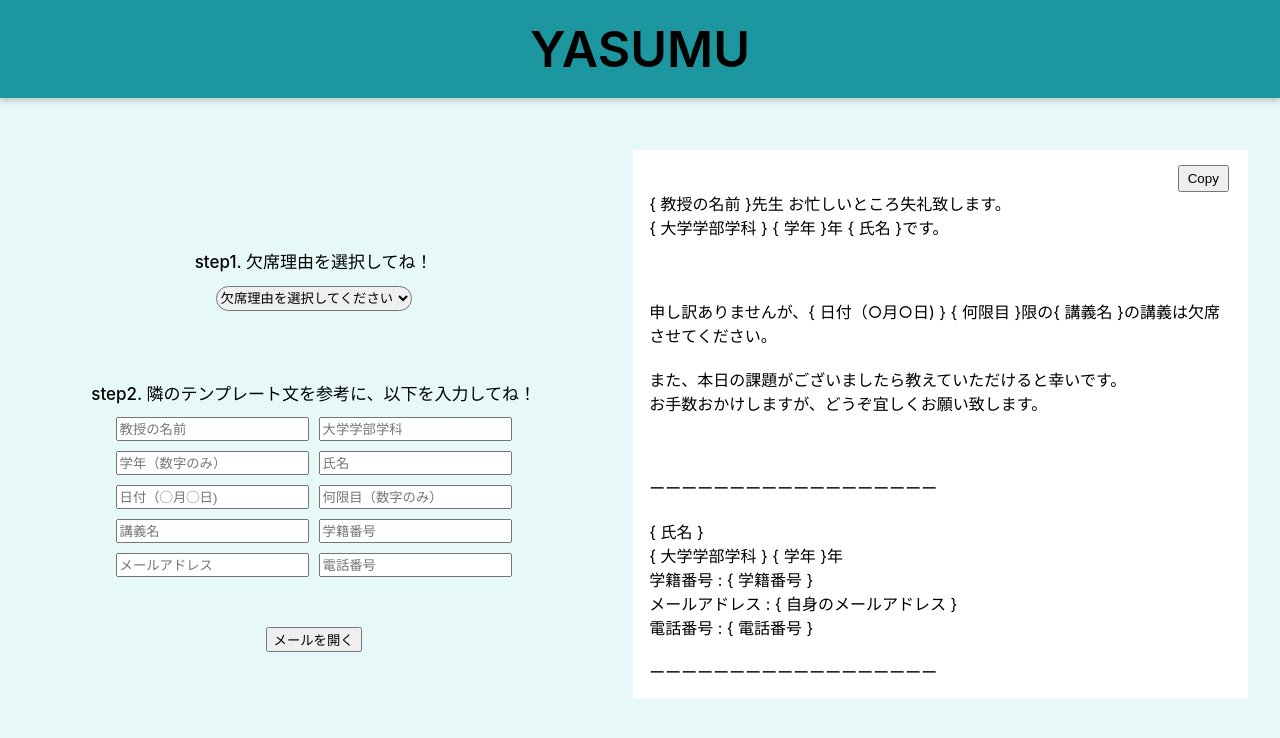
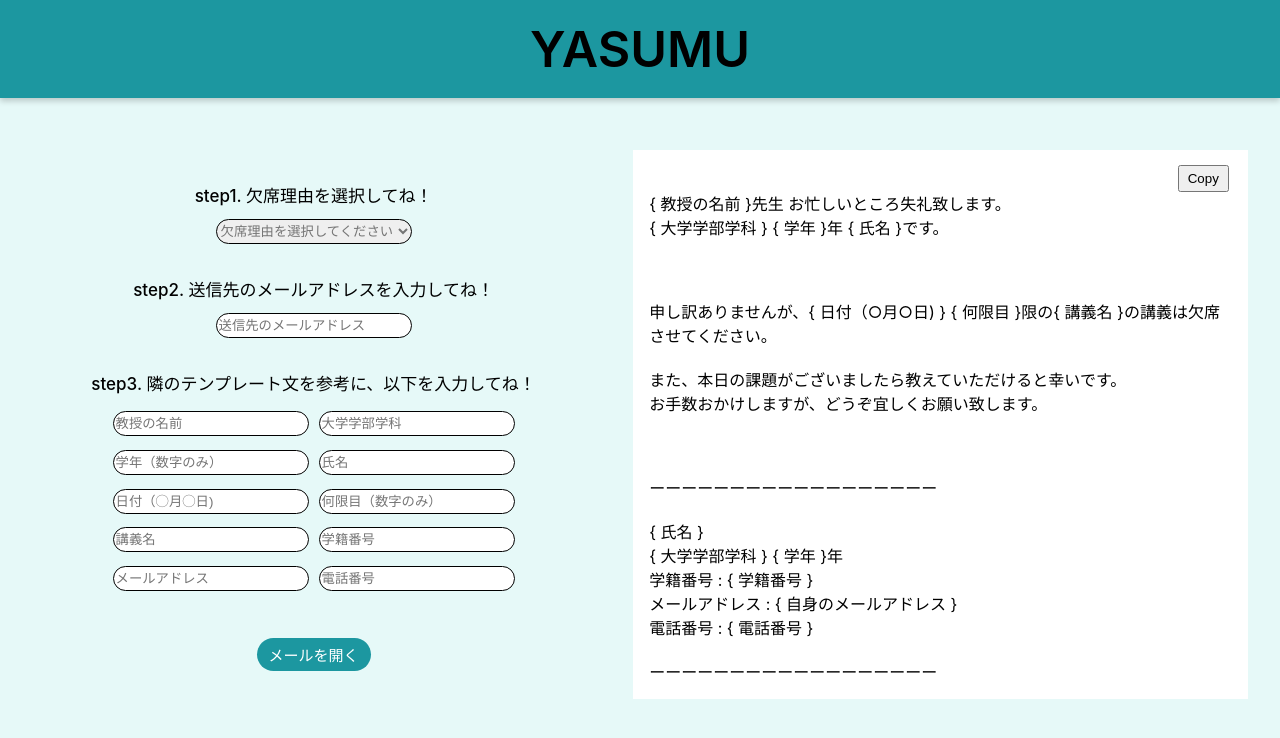
Before and after one commit to yusei53/ASAP, a React (Create React App) app: page /university in a window 1280 px wide. Shown: the top 738 px of the page. Built offline with nearby package versions, Linux system fonts and the light colour scheme.

Commit message:
色々css修正

```diff
--- a/src/components/HomePage.jsx
+++ b/src/components/HomePage.jsx
@@ -1,5 +1,4 @@
 import React, { useState } from "react";
-import { Link } from "react-router-dom";
 import styled from "styled-components";
 import { Header } from "./Header";
 import { Text } from "./Text";
@@ -23,15 +22,18 @@ export const HomePage = () => {
   };
 
   const handleUniversityButtonClick = () => {
+    const mailto = encodeURIComponent(
+      `${inputValues.mailto || "example@gmail.com"}`
+    );
+
     const subject = encodeURIComponent(
-      `${inputValues.date || "{ 日付（○月○日) }"}
-      ${inputValues.time || "{ 何限 }"}${
-        inputValues.lesson || "{ 講義名 }"
-      }欠席のご連絡`
+      `${inputValues.date || "{ 日付（○月○日) }"}${
+        inputValues.time || "{ 何限 }"
+      }${inputValues.lesson || "{ 講義名 }"}欠席のご連絡`
     );
     const body = encodeURIComponent(`コピーしたものを貼り付けてね！`);
 
-    window.location.href = `mailto:example@gmail.com?subject=${subject}&body=${body}`;
+    window.location.href = `mailto:${mailto}?subject=${subject}&body=${body}`;
   };
 
   return (
@@ -45,7 +47,7 @@ export const HomePage = () => {
                 <SelectParent>
                   <div
                     style={{
-                      marginTop: "7%",
+                      marginTop: "4%",
                       fontWeight: "500",
                       fontSize: "17px",
                     }}
@@ -67,11 +69,27 @@ export const HomePage = () => {
                     <option value="delay">交通機関の遅延</option>
                   </SSelect>
                 </SelectParent>
+                <div>
+                  <div
+                    style={{
+                      fontWeight: "500",
+                      fontSize: "17px",
+                    }}
+                  >
+                    step2. 送信先のメールアドレスを入力してね！
+                  </div>
+                  <SInput
+                    name="mailto"
+                    placeholder="送信先のメールアドレス"
+                    value={inputValues.mailto || ""}
+                    onChange={handleInputChange}
+                  />
+                </div>
                 <SelectParent2>
-                  <SStep2>
-                    step2. 隣のテンプレート文を参考に、以下を入力してね！
-                  </SStep2>
-                  <SMobile>step2. 下の欄を入力してね！</SMobile>
+                  <Sstep3>
+                    step3. 隣のテンプレート文を参考に、以下を入力してね！
+                  </Sstep3>
+                  <SMobile>step3. 下の欄を入力してね！</SMobile>
                   <SElement>
                     <SInput
                       name="teacher"
@@ -137,12 +155,9 @@ export const HomePage = () => {
                   </SElement>
                 </SelectParent2>
               </div>
-              <button
-                onClick={handleUniversityButtonClick}
-                style={{ marginBottom: "10px" }}
-              >
+              <BlueButton onClick={handleUniversityButtonClick}>
                 メールを開く
-              </button>
+              </BlueButton>
             </div>
           </LeftElement>
           <RightElement>
@@ -184,35 +199,31 @@ const SDiv = styled.div`
   display: flex;
   align-items: center;
   justify-content: space-between;
-
   @media (max-width: 750px) {
     flex-direction: column;
   }
 `;
 
 const SInput = styled.input`
-  padding-right: 10px;
-  height: 18px;
-  @media (max-width: 600px) {
-    margin-bottom: 5%;
-    border-radius: 9999px;
-    border: 1px solid #767676;
-  }
-  @media (max-width: 540px) {
-    padding-right: 50px;
-  }
+  margin-top: 2%;
+  margin-bottom: 5%;
+  height: 21px;
+  border-radius: 9999px;
+  border: 1px solid black;
+  width: 190px;
 `;
 
 const SSelect = styled.select`
   margin-top: 2%;
-  margin-bottom: 8%;
+  margin-bottom: 5%;
   height: 25px;
   border-radius: 9999px;
+  color: #757575;
+  border: 1px solid black;
 `;
 
 const LeftElement = styled.div`
   width: 50%;
-  margin-top: 3%;
   @media (max-width: 600px) {
     width: 100%;
     display: flex;
@@ -240,8 +251,7 @@ const SelectParent = styled.div`
   }
 `;
 
-const SStep2 = styled.div`
-  margin-top: 3%;
+const Sstep3 = styled.div`
   margin-bottom: 2%;
   font-weight: 500;
   font-size: 17px;
@@ -279,8 +289,8 @@ const SMobile = styled.div`
 const SElement = styled.div`
   display: grid;
   grid-template-columns: repeat(2, 1fr);
-  gap: 10px;
-  margin-bottom: 8%;
+  margin-bottom: 6%;
+  grid-column-gap: 10px; /* 適宜間隔のサイズを調整 */
 `;
 
 const SelectParent2 = styled.div`
@@ -294,3 +304,13 @@ const SCopyText = styled.div`
   flex-direction: column;
   align-items: center;
 `;
+
+const BlueButton = styled.button`
+  background-color: #1c97a0;
+  color: white;
+  padding: 6px 12px;
+  border: none;
+  border-radius: 50px;
+  font-size: 15px;
+  cursor: pointer;
+`;
```
